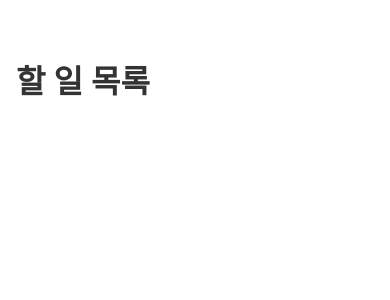
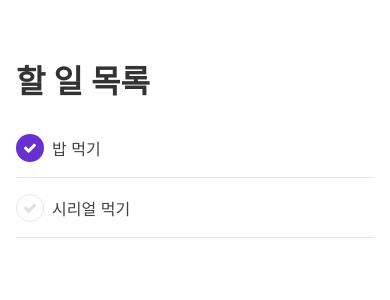
Before and after one commit to formegusto/study-reactnative, a React Native app: screen / in a window 390 px wide. Shown: the top 300 px of the page. Built offline with nearby package versions, Linux system fonts and the light colour scheme.

Commit message:
TodoItem

```diff
--- a/App.js
+++ b/App.js
@@ -1,11 +1,14 @@
 import React from "react";
 import { SafeAreaView } from "react-native";
 import Header from "./components/Header";
+import TodoItem from "./components/TodoItem";
 
 export default function App() {
   return (
     <SafeAreaView>
       <Header />
+      <TodoItem title="밥 먹기" done={true} />
+      <TodoItem title="시리얼 먹기" done={false} />
     </SafeAreaView>
   );
 }
--- /dev/null
+++ b/components/TodoItem.js
@@ -0,0 +1,63 @@
+import React from "react";
+import { FontAwesome } from "@expo/vector-icons";
+import { StyleSheet, Text, TouchableOpacity, View } from "react-native";
+
+function TodoItem({ title, done }) {
+  return (
+    <View style={styles.container}>
+      <View style={styles.todo}>
+        <TouchableOpacity
+          style={done ? styles.done : styles.check}
+          activeOpacity={0.8}
+        >
+          <FontAwesome
+            name="check"
+            color={done ? "#FFF" : "#E0E0E0"}
+            size={14}
+          />
+        </TouchableOpacity>
+        <Text style={styles.title}>{title}</Text>
+      </View>
+    </View>
+  );
+}
+
+const styles = StyleSheet.create({
+  container: {
+    paddingLeft: 16,
+    paddingRight: 16,
+    backgroundColor: "#FFF",
+  },
+  todo: {
+    flexDirection: "row",
+    alignItems: "center",
+    height: 60,
+    borderBottomWidth: 1,
+    borderColor: "#E5E5E5",
+  },
+  title: {
+    fontSize: 16,
+    color: "#424242",
+  },
+  check: {
+    borderWidth: 1,
+    borderColor: "#E5E5E5",
+    width: 28,
+    height: 28,
+    justifyContent: "center",
+    alignItems: "center",
+    marginRight: 8,
+    borderRadius: 14,
+  },
+  done: {
+    width: 28,
+    height: 28,
+    justifyContent: "center",
+    alignItems: "center",
+    marginRight: 8,
+    backgroundColor: "#6830CF",
+    borderRadius: 14,
+  },
+});
+
+export default TodoItem;
```
